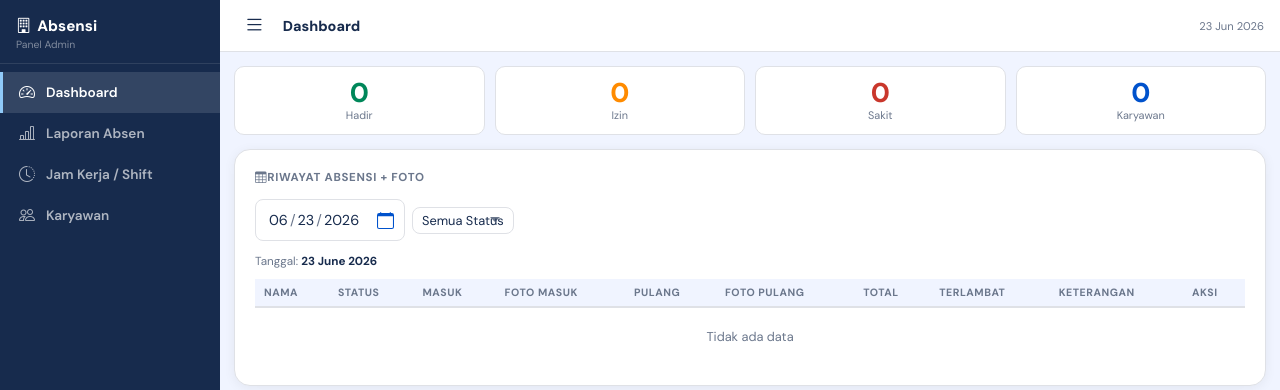
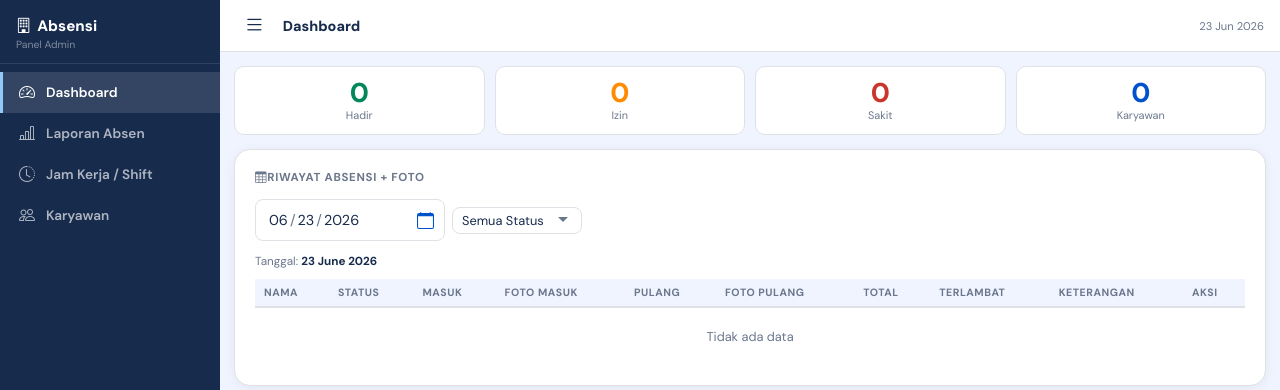
Before and after one commit to DefarelLabs/absensi, a PHP site: page /admin.php in a window 1280 px wide. Shown: the top 390 px of the page. Run offline with PHP 8.4, Linux system fonts and the light colour scheme; the visitor is signed in with stand-in values (Sample User, id 1); data comes from the database, SQL or seed files in the repository; data that the repository does not hold is empty; some libraries are stand-ins or nearby versions.

Commit message:
Improve date input styling for better layout consistency in filter bar

```diff
--- a/includes/admin/dashboard.php
+++ b/includes/admin/dashboard.php
@@ -22,8 +22,8 @@
   <form method="GET" class="filter-bar">
     <input type="hidden" name="menu" value="dashboard">
     <input type="date" name="tgl" value="<?= $tgl_dash ?>" max="<?= date('Y-m-d') ?>"
-      class="form-control" style="max-width:150px;" onchange="this.form.submit()">
-    <select name="filter_status" class="form-select" style="max-width:140px;" onchange="this.form.submit()">
+      class="form-control" style="max-width:190px;" onchange="this.form.submit()">
+    <select name="filter_status" class="form-select" style="min-width:130px;" onchange="this.form.submit()">
       <option value="semua" <?= $fil_stat==='semua'?'selected':'' ?>>Semua Status</option>
       <option value="Hadir" <?= $fil_stat==='Hadir'?'selected':'' ?>>Hadir</option>
       <option value="Izin"  <?= $fil_stat==='Izin'?'selected':'' ?>>Izin</option>
```
